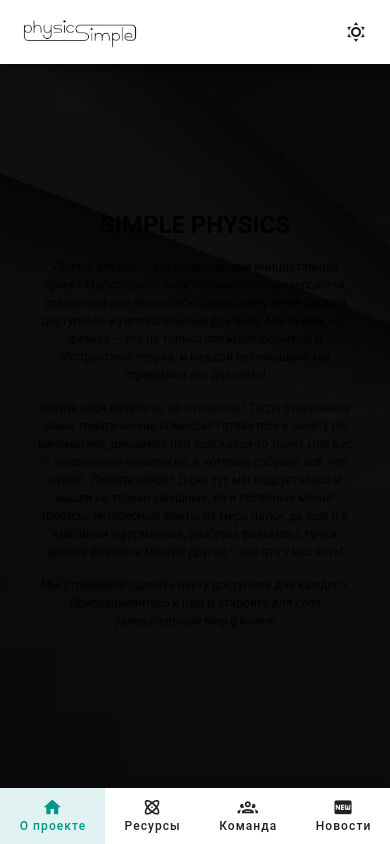
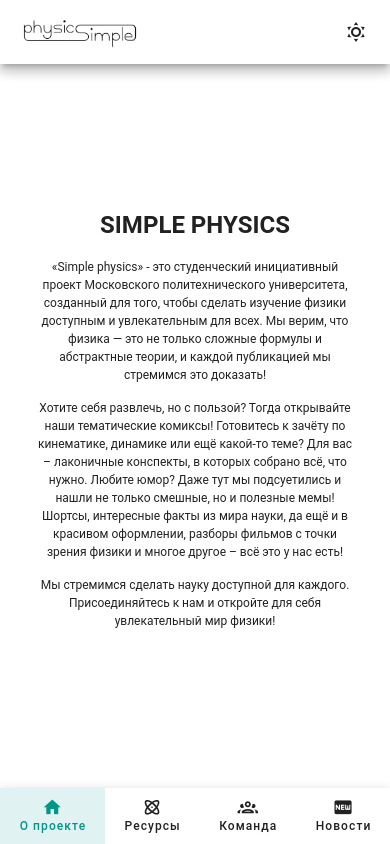
Before and after one commit to LevBratisman/simplephysics_app, a Vue app in the folder front/: page /about in a window 390 px wide. Built offline with nearby package versions, Linux system fonts and the light colour scheme.

Commit message:
fixed adaptive bag

```diff
--- a/front/src/views/AboutView.vue
+++ b/front/src/views/AboutView.vue
@@ -83,18 +83,6 @@
         }
     }
 
-    @media (max-width: 500px) and (max-height: 1000px) {
-        .bg-image {
-            background:
-            linear-gradient(rgba(0,0, 0, 0.7), rgba(0, 0, 0, 0.8)),
-            url('../../public/back-dark-phone.jpg');
-        }
-        .light {
-            background:
-            linear-gradient(rgba(246, 245, 245, 0.7), rgba(241, 241, 241, 0.8)),
-            url('../../public/back-light-pc.jpg');
-        }
-    }
 
     @media (min-height: 890px) {
         .introduce__content {
```
